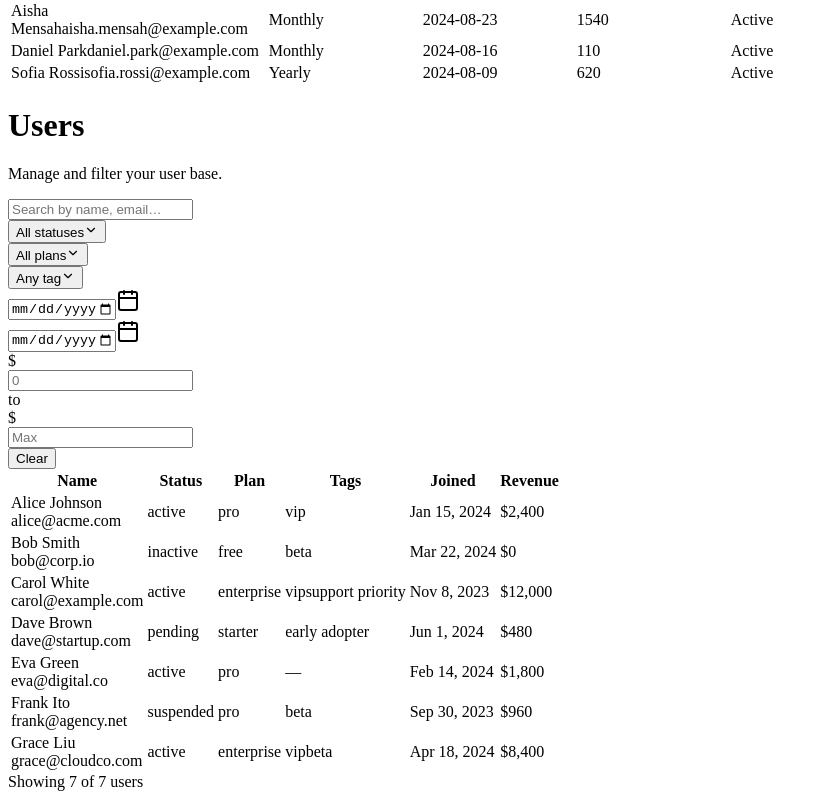
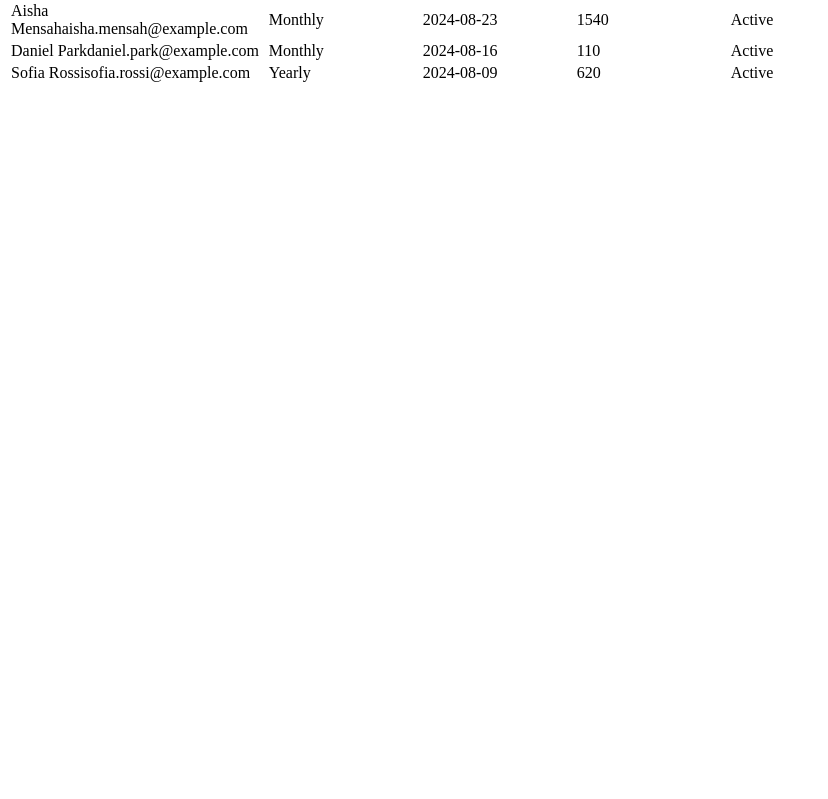
Before and after one commit to Nazim6269/budget-compass, a Next.js app: page /DashboardOverview in a window 1280 px wide. Shown: the part 914-1713 px from the top of the page, without its empty margins (0-828 px from the left). After the commit the page ends 1007 px from the top, so only its background shows below. Built offline with nearby package versions, Linux system fonts and the light colour scheme.

Commit message:
refactor: refactor overview page

```diff
--- a/pages/DashboardOverview.tsx
+++ b/pages/DashboardOverview.tsx
@@ -65,7 +65,7 @@ export default function DashboardOverview() {
       <section>
         <RecentUsersTable data={recentUsers} />
       </section>
-      <UsersPage />
+      {/* <UsersPage /> */}
     </main>
   );
 }
```
